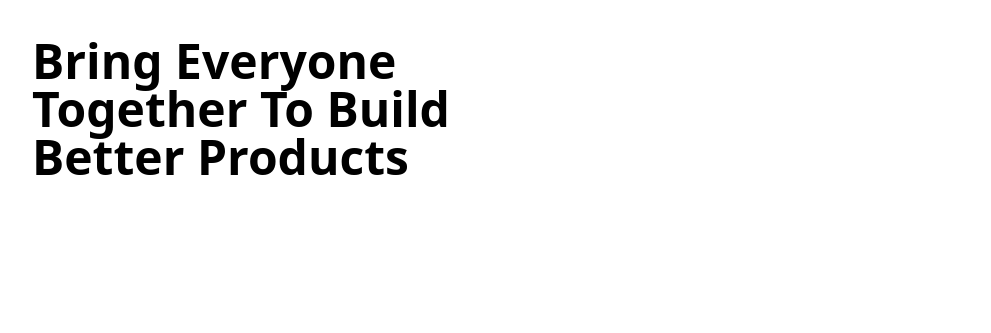
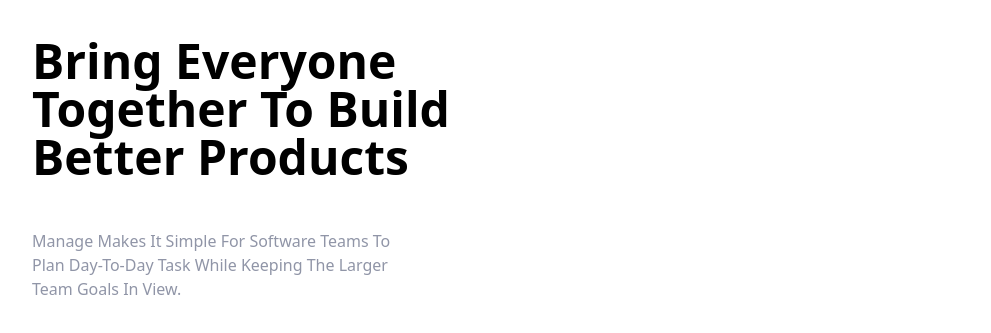
Before and after one commit to Chrstphr9/Scratch_Tailwind, a website: page index.html in a window 1280 px wide. Shown: the part 95-428 px from the top of the page, without its empty margins (144-1135 px from the left). Drawn offline with Linux system fonts and the light colour scheme.

Commit message:
added a subtext

```diff
--- a/index.html
+++ b/index.html
@@ -1,5 +1,6 @@
 <!DOCTYPE html>
 <html lang="en">
+
 <head>
   <meta charset="UTF-8" />
   <meta http-equiv="X-UA-Compatible" content="IE=edge" />
@@ -7,6 +8,7 @@
   <link rel="stylesheet" href="css/main.css" />
   <title>Landing Page</title>
 </head>
+
 <body>
   <!--NavBar-->
   <nav class="relative container mx-auto p-6">
@@ -21,22 +23,23 @@
         <a href="#" class="hover:text-darkGrayishBlue">Careers</a>
         <a href="#" class="hover:text-darkGrayishBlue">Community</a>
       </div>
-        <a
-          href="#"
-          class="hidden md:block p-3 px-6 pt-2 text-white bg-brightRed rounded-full baseline hover:bg-brightRedLight"
-        >
+      <a href="#"
+        class="hidden md:block p-3 px-6 pt-2 text-white bg-brightRed rounded-full baseline hover:bg-brightRedLight">
         Get Started
       </a>
     </div>
   </nav>
   <section id="hero">
-      <div
-        class="container flex flex-col-reverse md:flex-row items-center px-6 mx-auto mt-10 space-y-0 md:space-y-0"
-      ><div class="flex flex-col mb-32 space-y-12 md:w-1/2">
+    <div class="container flex flex-col-reverse md:flex-row items-center px-6 mx-auto mt-10 space-y-0 md:space-y-0">
+      <div class="flex flex-col mb-32 space-y-12 md:w-1/2">
         <h1 class="max-w-md text-4xl font-bold text-center md:text-5xl md:text-left">
           Bring Everyone Together To Build Better Products
         </h1>
+        <p class="max-w-sm text-center text-darkGrayishBlue md:text-left">
+          Manage Makes It Simple For Software Teams To Plan Day-To-Day Task While Keeping The Larger Team Goals In View.
+        </p>
       </div>
   </section>
 </body>
+
 </html>
```
Also changed, not shown: css/main.css. Lines whose indentation alone changed are shown as unchanged.
